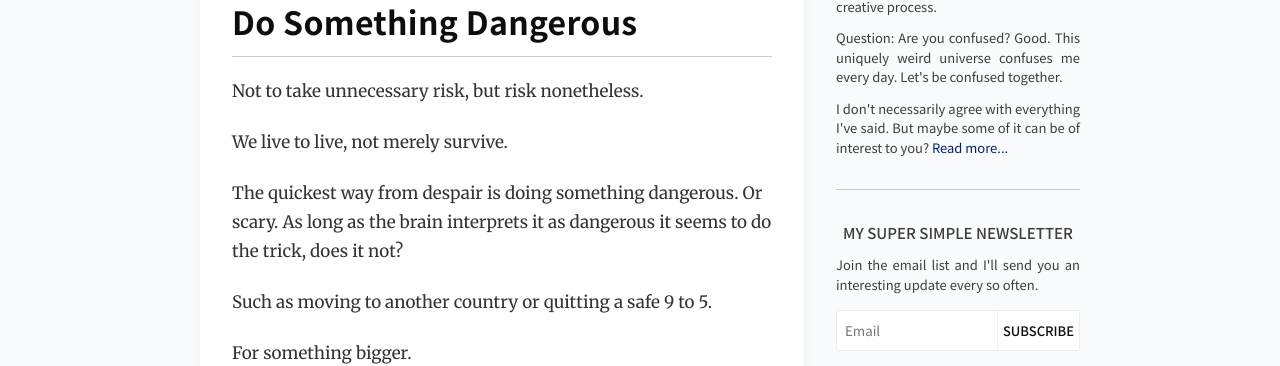
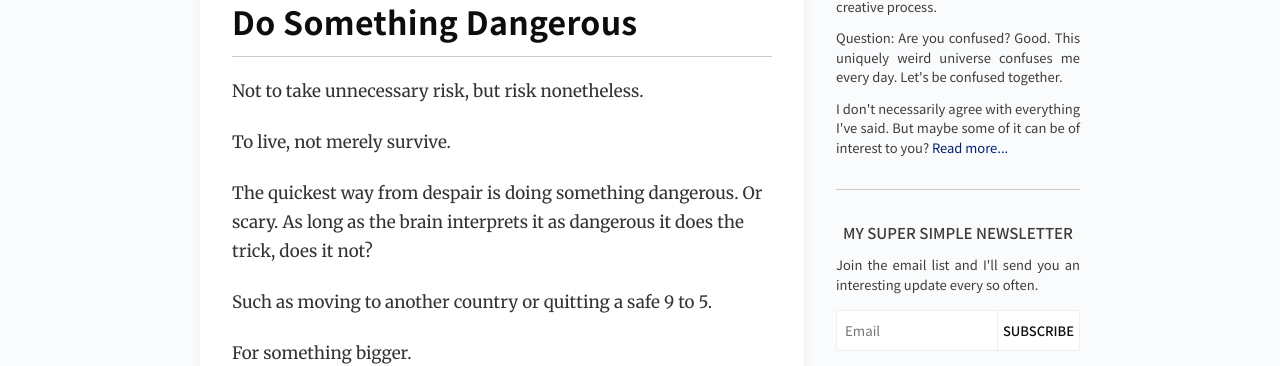
Before and after one commit to gdbroman/broman.blog, a Jekyll site: the page built from _posts/2020/2020-09-06-do-something-dangerous.md, in a window 1280 px wide. Shown: the part 416-782 px from the top of the page. Built offline with Jekyll 4.4.1, drawn with Linux system fonts in a browser that asks for light colours.

Commit message:
revision

```diff
--- a/_posts/2020/2020-09-06-do-something-dangerous.md
+++ b/_posts/2020/2020-09-06-do-something-dangerous.md
@@ -5,9 +5,9 @@ permalink: do-something-dangerous
 
 Not to take unnecessary risk, but risk nonetheless.
 
-We live to live, not merely survive.
+To live, not merely survive.
 
-The quickest way from despair is doing something dangerous. Or scary. As long as the brain interprets it as dangerous it seems to do the trick, does it not?
+The quickest way from despair is doing something dangerous. Or scary. As long as the brain interprets it as dangerous it does the trick, does it not?
 
 Such as moving to another country or quitting a safe 9 to 5.
 
```
